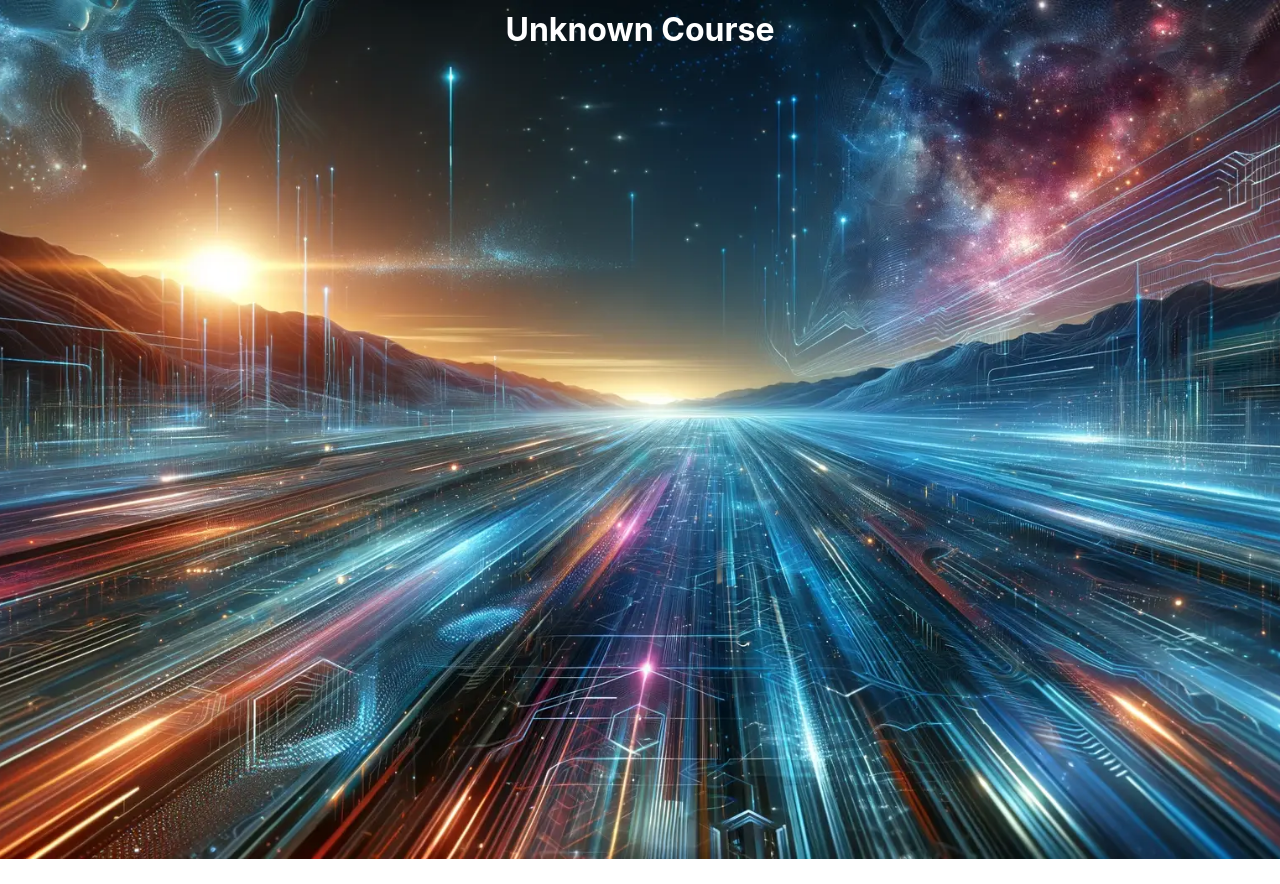
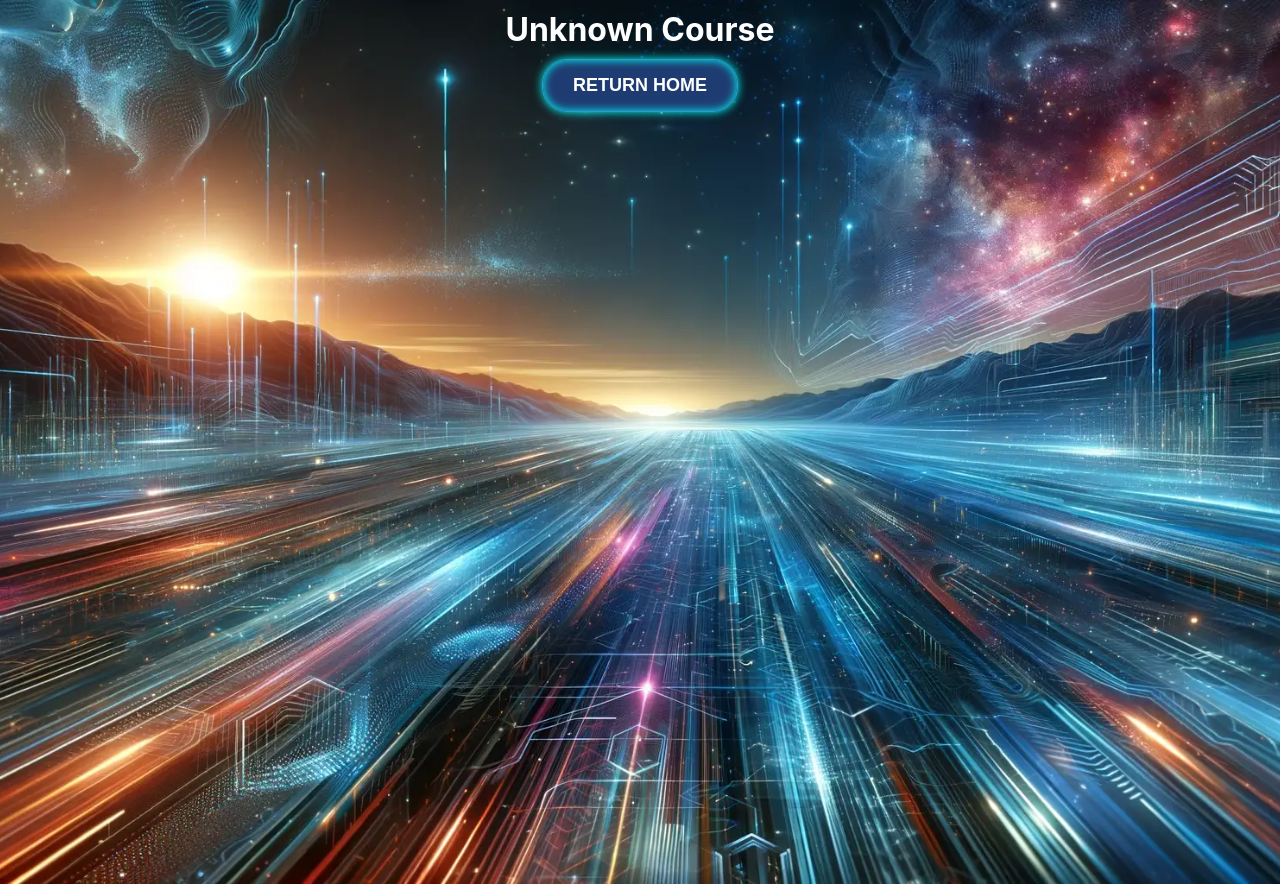
Before and after one commit to Ali-H-Hassan/ByteBattles-CodingAdventure, a React (Create React App) app in the folder frontend/: page /game in a window 1280 px wide. Before the commit the page ends 859 px from the top, so only its background shows below. Built offline with nearby package versions, Linux system fonts and the light colour scheme.

Commit message:
Frontend <> Adding A Return Home Button

```diff
--- a/frontend/src/components/Game/Game.css
+++ b/frontend/src/components/Game/Game.css
@@ -1,5 +1,5 @@
 #game-wrapper {
-  height: 100vh;
+  height: 94vh;
   display: flex;
   justify-content: center;
   align-items: center;
--- a/frontend/src/pages/GamePage.css
+++ b/frontend/src/pages/GamePage.css
@@ -8,3 +8,62 @@
   margin: 0;
   color: white;
 }
+.return-home-button {
+  padding: 15px 30px;
+  margin-bottom: 20px; /* Adjust as needed */
+  color: #fff;
+  background-color: #1e3c72; /* A deep blue reminiscent of gaming interfaces */
+  border: 1px solid #2e9cca; /* A lighter blue for contrast */
+  border-radius: 25px;
+  font-size: 18px;
+  font-weight: bold;
+  text-transform: uppercase;
+  cursor: pointer;
+  outline: none;
+  position: relative;
+  overflow: hidden;
+  box-shadow: 0 0 10px #00fffc, inset 0 0 10px #00fffc; /* Glowing effect */
+  transition: all 0.3s ease-in-out;
+  user-select: none; /* Prevent text selection */
+  -webkit-tap-highlight-color: transparent; /* Remove mobile highlight */
+}
+
+.return-home-button::after {
+  content: "";
+  position: absolute;
+  top: 50%;
+  left: 50%;
+  width: 300%;
+  height: 300%;
+  background-color: #00fffc; /* Neon blue */
+  transition: all 0.5s;
+  display: block;
+  transform: translate(-50%, -50%) scale(0);
+  border-radius: 50%;
+  z-index: 0;
+  opacity: 0.7;
+}
+
+.return-home-button:hover::after {
+  transform: translate(-50%, -50%) scale(1);
+  opacity: 0;
+}
+
+.return-home-button:active {
+  transform: translateY(2px);
+  box-shadow: 0 0 5px #00fffc, inset 0 0 5px #00fffc;
+}
+
+.return-home-button span {
+  position: relative;
+  z-index: 1;
+}
+
+.return-home-button:hover {
+  background-color: #0a2e38; /* Darker shade for hover state */
+  box-shadow: 0 0 15px #00fffc, inset 0 0 15px #00fffc; /* Stronger glow on hover */
+}
+
+.return-home-button:focus {
+  outline: none;
+}
--- a/frontend/src/pages/GamePage.jsx
+++ b/frontend/src/pages/GamePage.jsx
@@ -1,10 +1,12 @@
 import React, { useState, useEffect } from "react";
-import { useLocation } from "react-router-dom";
+import { useLocation, useNavigate } from "react-router-dom";
 import Game from "../components/Game/Game";
 import { useSelector } from "react-redux";
 import "./GamePage.css";
+
 const GamePage = () => {
   const location = useLocation();
+  const navigate = useNavigate();
   const { courseId } = location.state || {};
   const [courseName, setCourseName] = useState("Unknown Course");
   const courses = useSelector((state) => state.game.courses);
@@ -18,9 +20,16 @@ const GamePage = () => {
     }
   }, [courses, courseId]);
 
+  const navigateToDashboard = () => {
+    navigate("/dashboard"); // Update this path to the actual dashboard route in your application
+  };
+
   return (
     <div className="Game">
       <h1>{courseName}</h1>
+      <button className="return-home-button" onClick={navigateToDashboard}>
+        Return Home
+      </button>
       <Game courseId={courseId} />
     </div>
   );
```
